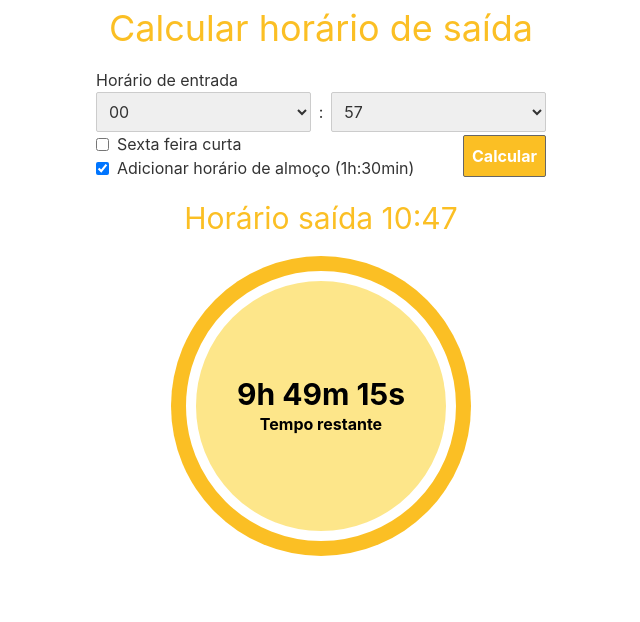
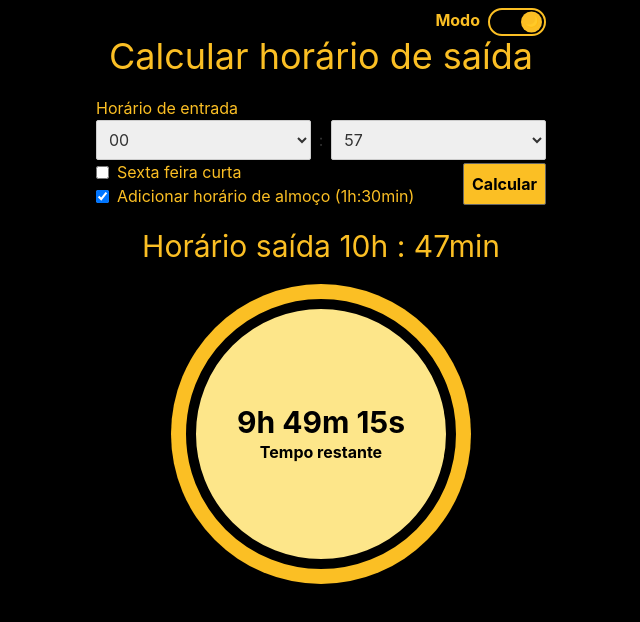
Before and after one commit to Tiago-israel/ponto-svelte, a Svelte app: page / in a window 1280 px wide. Both pictures are taken after a click on the button "Calcular". Shown: the top 622 px of the page, without its empty margins (319-959 px from the left). Built offline with nearby package versions, Linux system fonts and the light colour scheme.

Commit message:
adição modo noturno

```diff
--- a/package.json
+++ b/package.json
@@ -15,9 +15,11 @@
     "rollup-plugin-livereload": "^2.0.0",
     "rollup-plugin-svelte": "^7.0.0",
     "rollup-plugin-terser": "^7.0.0",
+    "sass": "^1.47.0",
     "svelte": "^3.0.0"
   },
   "dependencies": {
-    "sirv-cli": "^1.0.0"
+    "sirv-cli": "^1.0.0",
+    "svelte-preprocess": "^4.10.1"
   }
 }
--- a/public/global.css
+++ b/public/global.css
@@ -7,7 +7,6 @@ html, body {
 body {
 	color: #333;
 	margin: 0;
-	padding: 8px;
 	box-sizing: border-box;
 	font-family: -apple-system, BlinkMacSystemFont, "Segoe UI", Roboto, Oxygen-Sans, Ubuntu, Cantarell, "Helvetica Neue", sans-serif;
 }
--- a/rollup.config.js
+++ b/rollup.config.js
@@ -4,7 +4,7 @@ import resolve from '@rollup/plugin-node-resolve';
 import livereload from 'rollup-plugin-livereload';
 import { terser } from 'rollup-plugin-terser';
 import css from 'rollup-plugin-css-only';
-
+import sveltePreprocess from 'svelte-preprocess';
 const production = !process.env.ROLLUP_WATCH;
 
 function serve() {
@@ -38,6 +38,7 @@ export default {
 	},
 	plugins: [
 		svelte({
+			preprocess: sveltePreprocess(),
 			compilerOptions: {
 				// enable run-time checks when not in production
 				dev: !production
--- a/src/App.svelte
+++ b/src/App.svelte
@@ -1,16 +1,20 @@
 <script>
-  import { onMount } from 'svelte';
+  import { onMount } from "svelte";
+  import Switch from "./components/Switch.svelte";
 
   let result = undefined;
   let interval = undefined;
   let showTimer = false;
   let countDown = "";
+  let darkMode = true;
+
   const form = {
     startHour: 0,
     startMinutes: 0,
     shortDay: false,
     computeLunchBreak: true,
   };
+
   const hours = Array(24)
     .fill()
     .map((_, index) => ({
@@ -24,11 +28,11 @@
       formatedValue: index < 10 ? `0${index}` : index,
     }));
 
-  function setCurrentTime(){
+  function setCurrentTime() {
     const now = new Date();
     form.startHour = now.getHours();
     form.startMinutes = now.getMinutes();
-  };
+  }
 
   function getTimeDistance(date = new Date()) {
     const now = Date.now();
@@ -104,9 +108,9 @@
     );
 
     let endTimeStr = `${
-      start.getHours() < 10 ? `0${start.getHours()}` : start.getHours()
-    }:${
-      start.getMinutes() < 10 ? `0${start.getMinutes()}` : start.getMinutes()
+      start.getHours() < 10 ? `0${start.getHours()}h` : `${start.getHours()}h`
+    } : ${
+      start.getMinutes() < 10 ? `0${start.getMinutes()}min` : `${start.getMinutes()}min`
     }`;
 
     const endDate = start;
@@ -119,22 +123,35 @@
     };
   }
 
+  function toggleTheme() {
+    darkMode = !darkMode;
+  }
+
   onMount(() => {
-		setCurrentTime();
-	});
+    setCurrentTime();
+  });
 </script>
 
-<main>
-  <h1 class="text-4xl text-center text-amber-400 mb-5">
-    Calcular horário de saída
-  </h1>
-  <div class="main-container">
+<main class="{darkMode ? 'dark' : 'light'} pt-2">
+  <div class="main-container ">
+    <div class="flex justify-end">
+      <div class="flex gap-2">
+        <span class="font-bold theme-label">Modo</span>
+        <Switch id="switch-theme" value={darkMode} on:click={toggleTheme} />
+      </div>
+    </div>
+    <h1 class="text-4xl text-center title text-amber-400 mb-5">
+      Calcular horário de saída
+    </h1>
     <form on:submit|preventDefault={handleSubmit}>
-      <span>Horário de entrada</span>
+      <span class="time-label">Horário de entrada</span>
+
       <div class="flex items-center">
         <select class="p-2 select w-100" bind:value={form.startHour}>
           {#each hours as hour}
-            <option disabled={hour.value <= 5} value={hour.value}>{hour.formatedValue}</option>
+            <option disabled={hour.value <= 5} value={hour.value}
+              >{hour.formatedValue}</option
+            >
           {/each}
         </select>
         <span class="mx-2">:</span>
@@ -147,19 +164,31 @@
       <div class="flex items-center justify-between">
         <div>
           <div class="flex items-center gap-2">
-            <input type="checkbox" bind:checked={form.shortDay} />
-            <span>Sexta feira curta</span>
+            <input
+              id="short-friday"
+              type="checkbox"
+              bind:checked={form.shortDay}
+            />
+            <label for="short-friday">Sexta feira curta</label>
           </div>
           <div class="flex items-center gap-2">
-            <input type="checkbox" bind:checked={form.computeLunchBreak} />
-            <span>Adicionar horário de almoço (1h:30min)</span>
+            <input
+              id="lunch-time"
+              type="checkbox"
+              bind:checked={form.computeLunchBreak}
+            />
+            <label for="lunch-time"
+              >Adicionar horário de almoço (1h:30min)</label
+            >
           </div>
         </div>
-        <button class="bg-amber-400 text-white font-bold p-2">Calcular</button>
+        <button class="bg-amber-400 text-white font-bold p-2 submit-button"
+          >Calcular</button
+        >
       </div>
     </form>
     {#if result !== undefined}
-      <h1 class="text-3xl  text-amber-400 text-center mt-5">
+      <h1 class="text-3xl result-text text-center mt-5">
         Horário saída {result.endTimeStr}
       </h1>
       {#if showTimer}
@@ -180,7 +209,7 @@
   </div>
 </main>
 
-<style>
+<style lang="scss">
   .w-100 {
     width: 100%;
   }
@@ -206,4 +235,68 @@
   option:disabled {
     background-color: rgb(248 250 252);
   }
+
+  .submit-button {
+    color: #000;
+  }
+
+  main {
+    height: 100%;
+    $color-dark: rgb(251 191 36);
+    $color-light: #565656;
+
+    &.dark {
+      background-color: #000;
+      .theme-label {
+        color: $color-dark;
+      }
+      .title {
+        color: $color-dark;
+      }
+
+      .time-label {
+        color: $color-dark;
+      }
+
+      form {
+        label {
+          color: $color-dark;
+        }
+      }
+
+      .result-text {
+        color: $color-dark;
+      }
+
+      .clock-content {
+        border-color: #000;
+      }
+    }
+
+    &.light {
+      background-color: #fff;
+
+      .theme-label {
+        color: $color-light;
+      }
+
+      .title {
+        color: $color-light;
+      }
+
+      .time-label {
+        color: $color-light;
+      }
+
+      form {
+        label {
+          color: $color-light;
+        }
+      }
+
+      .result-text {
+        color: $color-light;
+      }
+    }
+  }
 </style>
--- /dev/null
+++ b/src/components/Switch.svelte
@@ -0,0 +1,73 @@
+<script>
+  import { createEventDispatcher } from "svelte";
+
+  export let id;
+  export let value;
+
+  const dispatch = createEventDispatcher();
+
+  const click = () => {
+    dispatch("click");
+  };
+</script>
+
+<span class="switch">
+  <input type="checkbox" {id} checked={value}  on:click="{click}"/>
+  <label for={id} />
+</span>
+
+<style lang="scss">
+  .switch {
+    display: inline-block;
+    width: 58px;
+    height: 28px;
+
+    vertical-align: top;
+
+    label {
+      display: block;
+      width: 100%;
+      height: 100%;
+      position: relative;
+      border-radius: 20px;
+      border: 2px solid #cacaca;
+      background-color: #000;
+      background-color: #fff;
+      cursor: pointer;
+
+      &::after {
+        content: "\002600\00fe0f";
+        position: absolute;
+        top: 50%;
+        left: 2px;
+        transform: translateY(-50%);
+        width: 21px;
+        height: 21px;
+        border-radius: 50%;
+        background-color: #cacaca;
+        font-size: 12px;
+        font-weight: bold;
+        text-align: center;
+      }
+    }
+
+    input {
+      display: none;
+
+      &:checked + label {
+        background-color: #000;
+        border-color: rgb(251 191 36);
+        color: #fff;
+
+        &::after {
+          content: "🌙";
+          left: inherit;
+          right: 2px;
+          color: #000;
+
+          background-color: rgb(251 191 36);
+        }
+      }
+    }
+  }
+</style>
```
Also changed, not shown: 1 other file (tests, documents, lock files or other folders).
